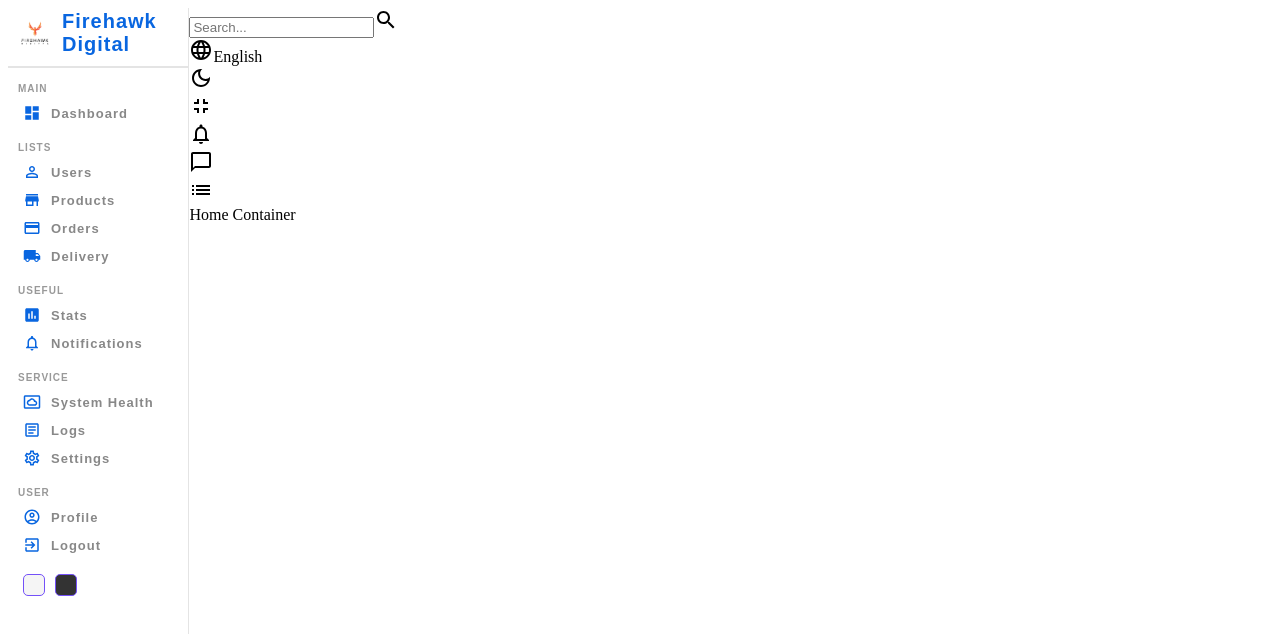
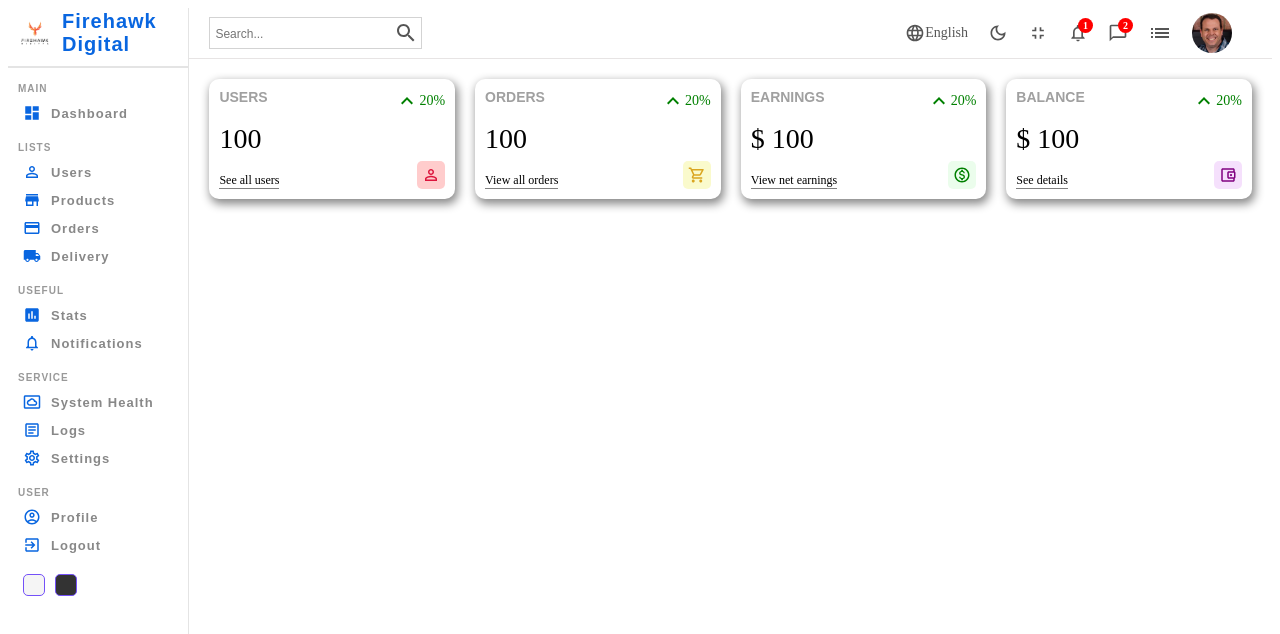
Before and after one commit to joester030376/WeListen, a React (Create React App) app: page / in a window 1280 px wide. Shown: the top 634 px of the page. Built offline with nearby package versions, Linux system fonts and the light colour scheme.

Commit message:
added widgets

```diff
--- a/src/assests/index.jsx
+++ b/src/assests/index.jsx
@@ -1,6 +1,7 @@
 const Assets = {
     images: {
-        logo: require("./images/Logo1-JPEG.jpg")
+        logo: require("./images/Logo1-JPEG.jpg"),
+        avatar: require("./images/Joe Picture.jpg")
     }
 };
 
--- a/src/pages/components/navbar/Navbar.jsx
+++ b/src/pages/components/navbar/Navbar.jsx
@@ -6,45 +6,54 @@
 import NotificationsNoneOutlinedIcon from '@mui/icons-material/NotificationsNoneOutlined';
 import ChatBubbleOutlineOutlinedIcon from '@mui/icons-material/ChatBubbleOutlineOutlined';
 import ListOutlinedIcon from '@mui/icons-material/ListOutlined';
+import Avatar from '@mui/material/Avatar';
+import Assets from '../../../assests';
+import './navbar.scss'
 
-import './navbar.scss'
 
 const Navbar = () => {
   return (
     <div className="navbar">
       <div className="wrapper">
-        <div className="search">
-          <input type='text' placeholder='Search...' />
-          <SearchOutlinedIcon />
-        </div>
-        <div className="items">
+       <div className="search">
+        <input type="text" placeholder='Search...' />
+        <SearchOutlinedIcon />
+       </div>
+       <div className="items">
           <div className="item">
-            <LanguageOutlinedIcon />
+            <LanguageOutlinedIcon className='icon' />
             English
           </div>
           <div className="item">
-            <DarkModeOutlinedIcon />
-
+            <DarkModeOutlinedIcon className='icon' />
           </div>
           <div className="item">
-            <FullscreenExitOutlinedIcon />
-
+            <FullscreenExitOutlinedIcon className='icon' />
           </div>
           <div className="item">
-            <NotificationsNoneOutlinedIcon />
-
+            <NotificationsNoneOutlinedIcon className='icon' />
+            <div className="counter">1</div>
           </div>
           <div className="item">
-            <ChatBubbleOutlineOutlinedIcon />
-
+            <ChatBubbleOutlineOutlinedIcon className='icon' />
+            <div className="counter">2</div>
           </div>
           <div className="item">
             <ListOutlinedIcon />
           </div>
-        </div>
+          <div className="item">
+            <Avatar
+              src={Assets.images.avatar}
+              sx={{
+                height: 40,
+                width: 40
+              }}
+            />
+          </div>
+       </div>
       </div>
     </div>
   )
 }
 
-export default Navbar
+export default Navbar;
--- a/src/pages/components/navbar/navbar.scss
+++ b/src/pages/components/navbar/navbar.scss
@@ -0,0 +1,65 @@
+.navbar {
+    height: 50px;
+    display: flex;
+    align-items: center;
+    border-bottom: 0.5px solid rgb(231, 228, 228);
+    font-size: 14px;
+    color: #555;
+
+    .wrapper {
+        padding: 20px;
+        display: flex;
+        align-items: center;
+        justify-content: space-between;
+        width: 100%;
+
+        .search {
+            display: flex;
+            align-items: center;
+            border: 0.5px solid lightgray;
+            padding: 3px;
+        }
+
+        input {
+            border: none;
+            outline: none;
+            background-color: transparent;
+
+            &::placeholder {
+                font-size: 12px;
+            }
+        }
+
+        .items {
+            align-items: center;
+            display: flex;
+
+            .item {
+                display: flex;
+                align-items: center;
+                margin-right: 20px;
+                position: relative;
+
+                .icon {
+                    font-size: 20px;
+                }
+
+                .counter {
+                    width: 15px;
+                    height: 15px;
+                    background-color: red;
+                    border-radius: 50%;
+                    color: white;
+                    display: flex;
+                    align-items: center;
+                    justify-content: center;
+                    font-size: 10px;
+                    font-weight: bold;
+                    position: absolute;
+                    top: -5px;
+                    right: -5px;
+                }
+            }
+        }
+    }
+}
--- /dev/null
+++ b/src/pages/components/widget/Widget.jsx
@@ -0,0 +1,96 @@
+import KeyboardArrowUpIcon from '@mui/icons-material/KeyboardArrowUp';
+import PersonOutlineIcon from '@mui/icons-material/PersonOutline';
+import ShoppingCartOutlinedIcon from '@mui/icons-material/ShoppingCartOutlined';
+import MonetizationOnOutlinedIcon from '@mui/icons-material/MonetizationOnOutlined';
+import AccountBalanceWalletOutlinedIcon from '@mui/icons-material/AccountBalanceWalletOutlined';
+import "./widget.scss";
+
+const Widget = ({ type }) => {
+
+  let data;
+
+  // Temporary values for money
+  const amount = 100;
+  const diff = 20;
+
+    switch(type) {
+
+      case "user":
+        data = {
+          title: "USERS",
+          isMoney: false,
+          link: "See all users",
+          icon: <PersonOutlineIcon className="icon"
+                  style={{
+                    color: "crimson",
+                    backgroundColor: "rgba(255, 0, 0, 0.2)"
+                  }}
+                />,
+        };
+        break;
+        case "order":
+        data = {
+          title: "ORDERS",
+          isMoney: false,
+          link: "View all orders",
+          icon: < ShoppingCartOutlinedIcon className="icon"
+                  style={{
+                    color: "goldenrod",
+                    backgroundColor: "rgba(245, 245, 154, 0.5)"
+                  }}
+                />,
+        };
+        break;
+        case "earning":
+        data = {
+          title: "EARNINGS",
+          isMoney: true,
+          link: "View net earnings",
+          icon: <MonetizationOnOutlinedIcon className="icon"
+                  style={{
+                    color: "green",
+                    backgroundColor: "rgba(154, 245, 160, 0.2)"
+                  }}
+                />,
+        };
+        break;
+        case "balance":
+        data = {
+          title: "BALANCE",
+          isMoney: true,
+          link: "See details",
+          icon: <AccountBalanceWalletOutlinedIcon className="icon"
+                  style={{
+                    color: "purple",
+                    backgroundColor: "rgba(207, 98, 240, 0.2)"
+                  }}
+                />,
+        };
+        break;
+        default:
+          break;
+    }
+
+  return (
+    <div className="widget">
+        <div className="left">
+          <span className="title">{data.title}</span>
+          <span className="counter">
+            {data.isMoney && "$"} {amount}
+          </span>
+          <span className="link">{data.link}</span>
+
+
+        </div>
+        <div className="right">
+          <div className="percentage positive">
+            <KeyboardArrowUpIcon />
+            {diff}%
+          </div>
+          {data.icon}
+        </div>
+    </div>
+  )
+}
+
+export default Widget;
--- /dev/null
+++ b/src/pages/components/widget/widget.scss
@@ -0,0 +1,54 @@
+.widget {
+    display: flex;
+    flex: 1;
+    justify-content: space-between;
+    padding: 10px;
+    -webkit-box-shadow: 2px 4px 10px 1px rgba(0, 0, 0, 0.47);
+    box-shadow: 2px 4px 10px 1px rgba(0, 0, 0, 0.47);
+    border-radius: 10px;
+    height: 100px;
+
+    .left, .right {
+        display: flex;
+        flex-direction: column;
+        justify-content: space-between;
+
+        .title {
+            font-weight: bold;
+            font-size: 14px;
+            color: rgb(160, 160, 160);
+            font-family: sans-serif;
+        }
+
+        .counter {
+            font-size: 28px;
+            font-weight: 300;
+        }
+
+        .link {
+            width: max-content;
+            font-size: 12px;
+            border-bottom: 1px solid gray;
+        }
+
+        .percentage {
+            display: flex;
+            align-items: center;
+            font-size: 14px;
+
+            &.positive {
+                color: green;
+            }
+            &.negative {
+                color: red;
+            }
+        }
+
+        .icon {
+            font-size: 18px;
+            padding: 5px;
+            border-radius: 5px;
+            align-self: flex-end;
+        }
+    }
+}
--- a/src/pages/home/Home.jsx
+++ b/src/pages/home/Home.jsx
@@ -1,5 +1,6 @@
 import Navbar from '../components/navbar/Navbar';
 import Sidebar from '../components/sidebar/Sidebar';
+import Widget from '../components/widget/Widget';
 import './home.scss';
 
 const Home = () => {
@@ -8,7 +9,16 @@
       <Sidebar />
       <div className='homeContainer'>
         <Navbar />
-        Home Container
+        <div className="widgets">
+          <Widget type="user"/>
+          <Widget type="order" />
+          <Widget type="earning" />
+          <Widget type="balance" />
+        </div>
+        <div className="charts">
+
+
+        </div>
       </div>
     </div>
   )
--- a/src/pages/home/home.scss
+++ b/src/pages/home/home.scss
@@ -3,5 +3,11 @@
 
     .homeContainer {
         flex: 6;
+
+        .widgets {
+            display: flex;
+            padding: 20px;
+            gap: 20px;
+        }
     }
 }
```
Also changed, not shown: src/pages/components/chart/Chart.jsx (added, +9 -0 lines), src/pages/components/featured/Featured.jsx (added, +9 -0 lines), src/assests/images/Joe Picture.jpg (added), src/pages/components/chart/chart.scss (added), src/pages/components/featured/featured.scss (added).
